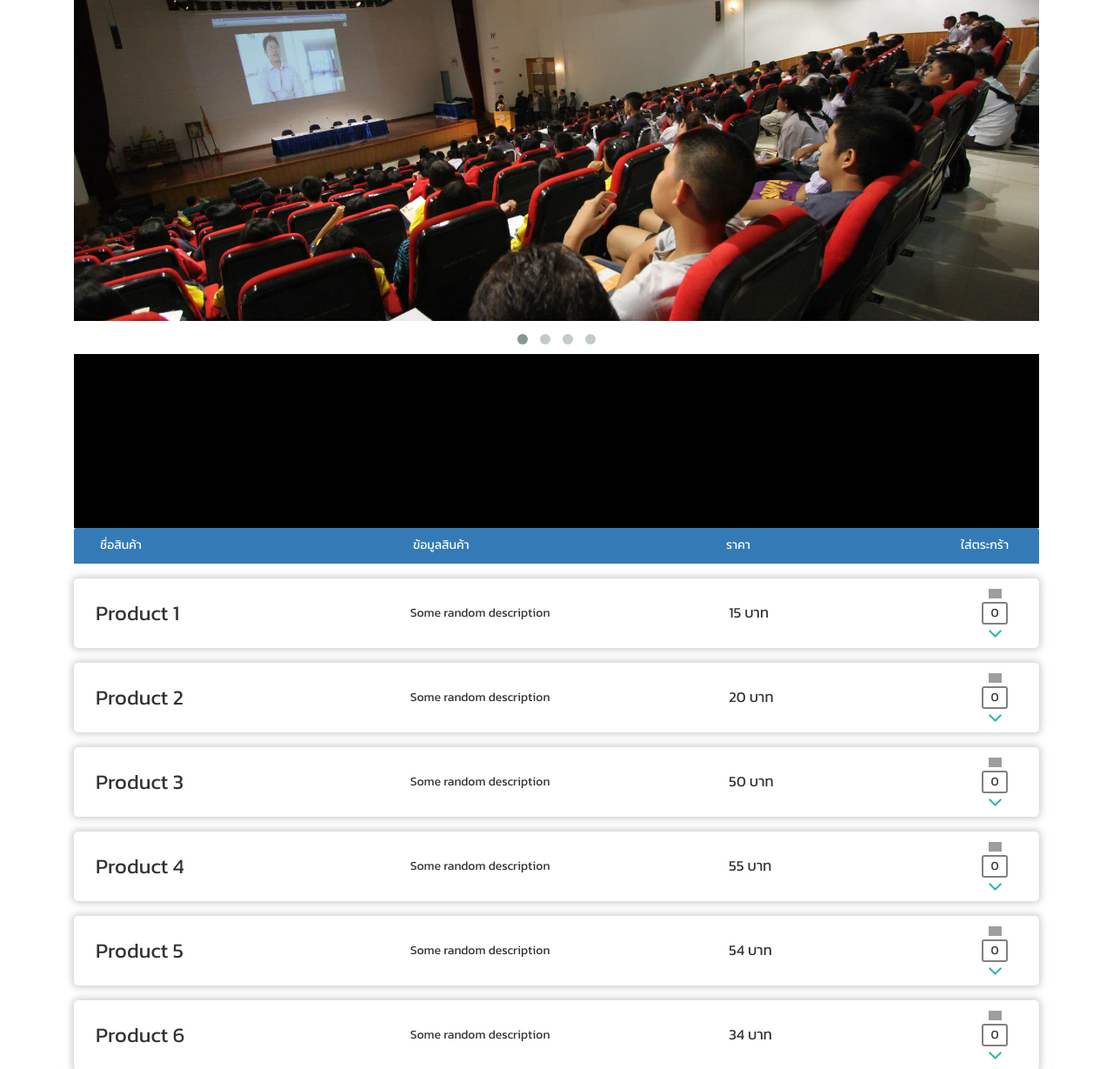
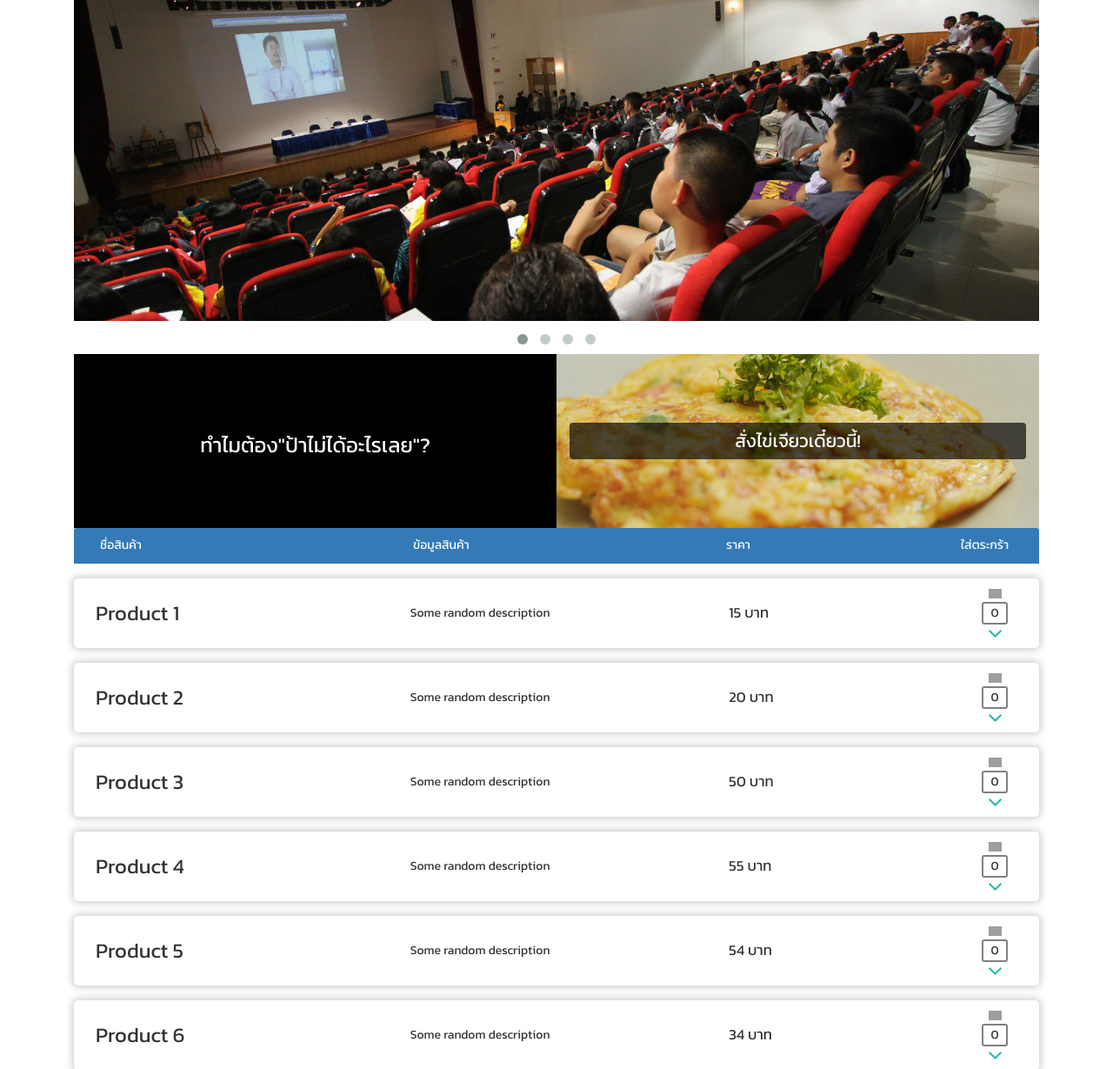
Before and after one commit to kavinvin/PaNothing, a PHP site: page / in a window 1280 px wide. Shown: the part 79-1308 px from the top of the page at 87% size. Run offline with PHP 8.4, Linux system fonts and the light colour scheme; data comes from the database, SQL or seed files in the repository; some libraries are stand-ins or nearby versions; grey boxes are pictures that could not be loaded.

Commit message:
Middle Section Added

```diff
--- a/css/custom.css
+++ b/css/custom.css
@@ -53,3 +53,21 @@ input[name=pass] {
 .panel-primary {
     border: none;
 }
+
+#detail h3 {
+    color: white;
+}
+
+#omelet {
+    background: url(../img/omelet.jpg) center center;
+    background-size: cover;
+    position: relative;
+}
+
+#omelet button {
+    top: 50%;
+    transform: translateY(-50%);
+    background-color: rgba(0, 0, 0, 0.66);
+    border: none;
+    font-size: 150%;
+}
--- a/database/products.php
+++ b/database/products.php
@@ -48,7 +48,7 @@
 
         <?php
 
-            $sql="SELECT * FROM products ORDER BY name ASC";
+            $sql="SELECT * FROM products ORDER BY id_product ASC";
             $query=mysql_query($sql);
 
             while ($row=mysql_fetch_array($query)) {
--- a/index.php
+++ b/index.php
@@ -67,8 +67,30 @@
     </div></div>
     <!-- header end -->
     <div class="col-xs-12">
-      <div class="col-xs-12 col-sm-6 example"></div>
-      <div class="col-xs-12 col-sm-6 example"></div>
+      <div id="detail" class="col-xs-12 col-sm-6 example center"><h3>ทำไมต้อง"ป้าไม่ได้อะไรเลย"?</h3></div>
+      <div id="omelet" class="col-xs-12 col-sm-6 example">
+        <button data-toggle="modal" data-target="#myModal" class="btn btn-info center col-xs-12">สั่งไข่เจียวเดี๋ยวนี้!</button>
+        </div>
+        <div id="myModal" class="modal fade" role="dialog">
+  <div class="modal-dialog">
+
+    <!-- Modal content-->
+    <div class="modal-content">
+      <div class="modal-header">
+        <button type="button" class="close" data-dismiss="modal">&times;</button>
+        <h4 class="modal-title">สั่งไข่เจียว</h4>
+      </div>
+      <div class="modal-body">
+        <p>Some text in the modal.</p>
+      </div>
+      <div class="modal-footer">
+        <button type="button" class="btn btn-default">สั่ง!</button>
+        <button type="button" class="btn btn-default" data-dismiss="modal">ยกเลิก</button>
+      </div>
+    </div>
+
+  </div>
+</div>
     </div>
       <?php require($_page.".php"); ?>
     </div>
--- a/js/common.js
+++ b/js/common.js
@@ -8,7 +8,11 @@ $(document).ready(function() {
   });
   $('.arrowup').click(function() {
     $(this).siblings('input').val(function(i, oldval) {
-      return ++oldval;
+        if (oldval >= 99) {
+            return oldval;
+        } else {
+            return ++oldval;
+        }
     });
   });
   $('.arrowdown').click(function() {
```
Also changed, not shown: img/omelet.jpg (added).
